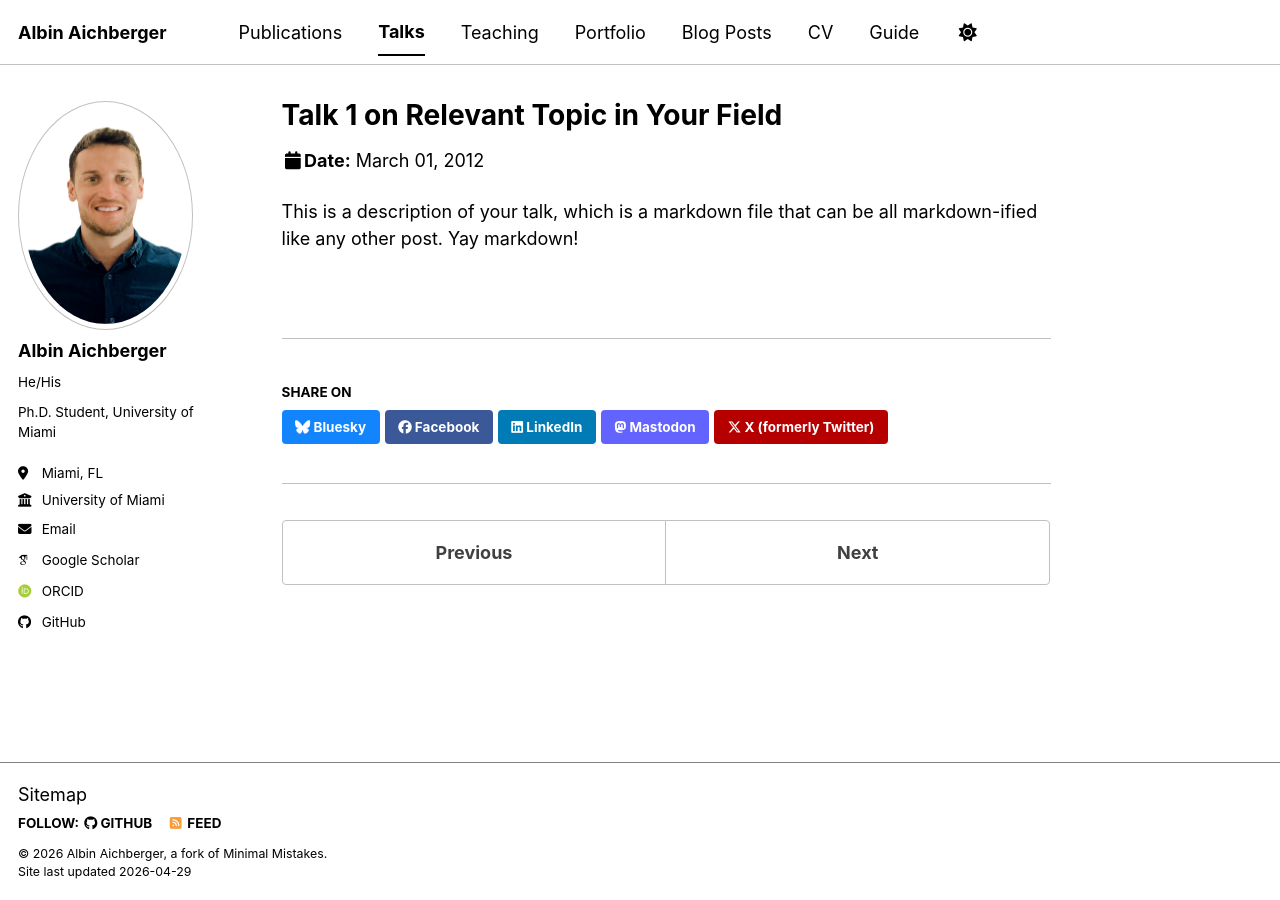
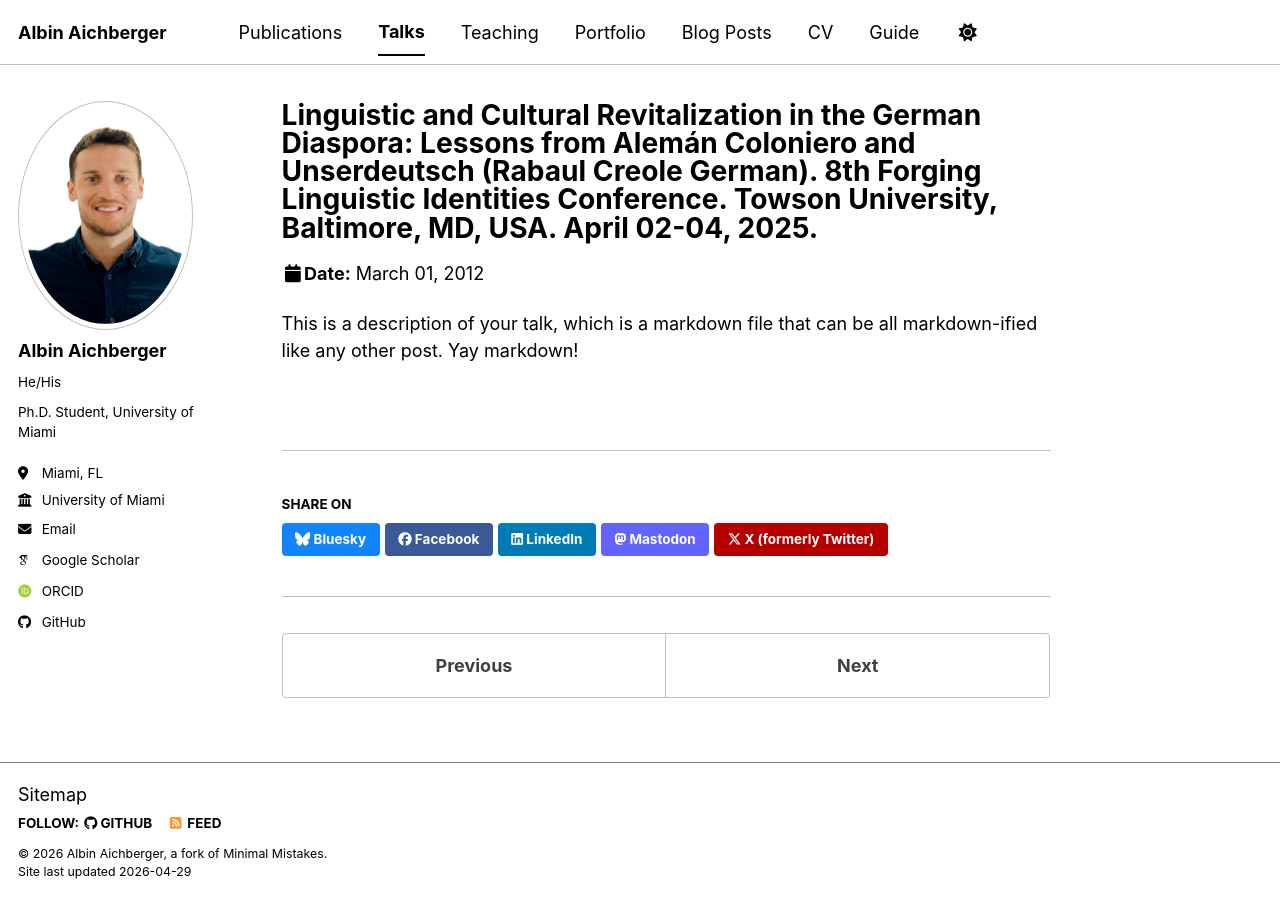
Before and after one commit to AAichberger/AAichberger.github.io, a Jekyll site: the page built from _talks/2012-03-01-talk-1.md, in a window 1280 px wide. Built offline with Jekyll 4.4.1, drawn with Linux system fonts in a browser that asks for light colours; some web fonts are replaced; a script bundle is joined from its source files by our own code; library files that are not in the unit come from our copies.

Commit message:
Update title and details for Talk 1

```diff
--- a/_talks/2012-03-01-talk-1.md
+++ b/_talks/2012-03-01-talk-1.md
@@ -1,7 +1,6 @@
 ---
-title: "Talk 1 on Relevant Topic in Your Field"
+title: "Linguistic and Cultural Revitalization in the German Diaspora: Lessons from Alemán Coloniero and Unserdeutsch (Rabaul Creole German). 8th Forging Linguistic Identities Conference. Towson University, Baltimore, MD, USA. April 02-04, 2025."
 collection: talks
-type: "Talk"
 permalink: /talks/2012-03-01-talk-1
 venue: "UC San Francisco, Department of Testing"
 date: 2012-03-01
```
